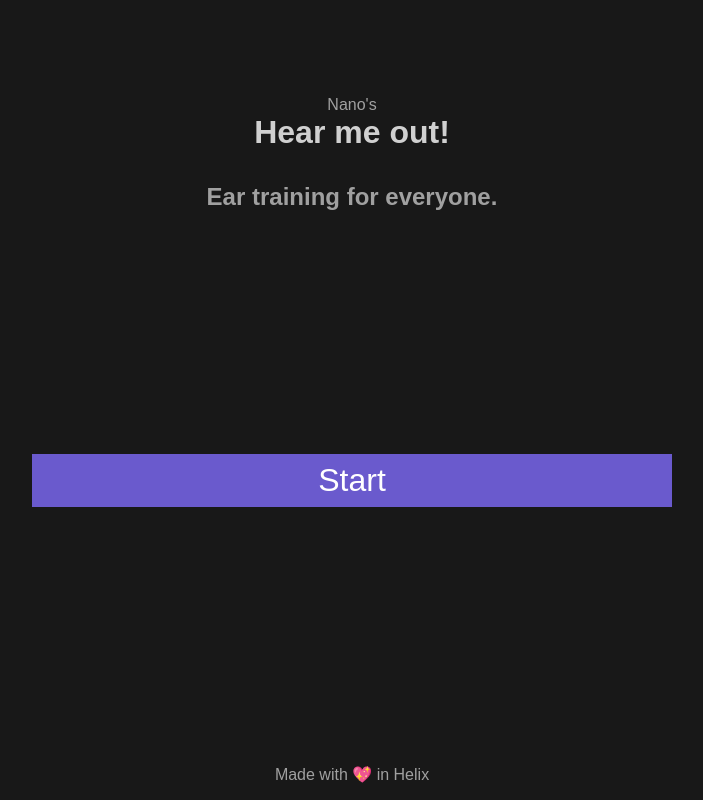
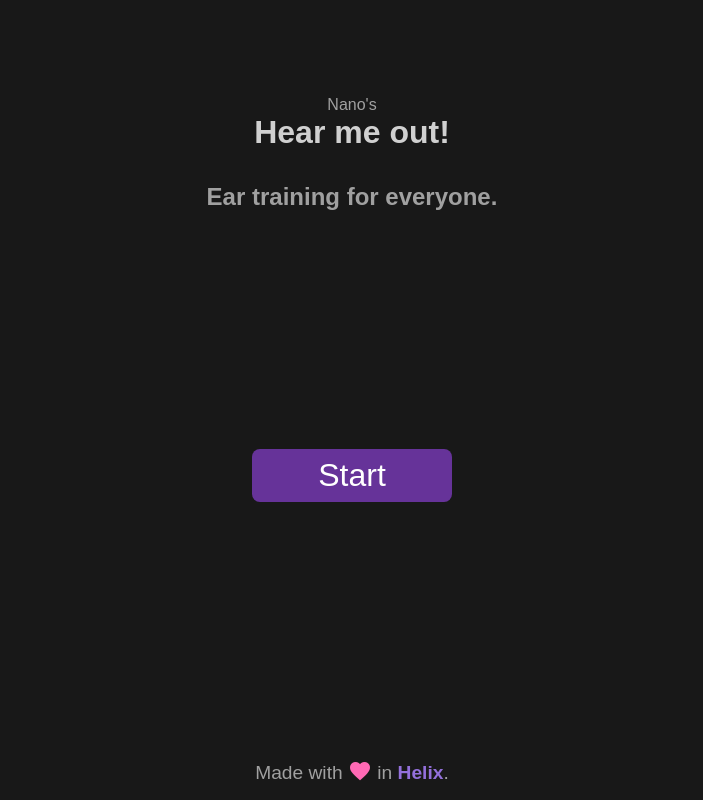
Before and after one commit to mec-nyan/hear-me-out, a React (Vite) app: page / in a window 1280 px wide. Shown: the whole page, without its empty margins (288-991 px from the left). Built offline with nearby package versions, Linux system fonts and the light colour scheme.

Commit message:
Change Icons and minor CSS adjustments.

```diff
--- a/index.html
+++ b/index.html
@@ -5,7 +5,7 @@
   <meta charset="UTF-8" />
   <link rel="icon" type="image/svg+xml" href="/favicon.svg" />
   <meta name="viewport" content="width=device-width, initial-scale=1.0" />
-  <link href="https://fonts.googleapis.com/css2?family=Material+Symbols+Outlined" rel="stylesheet" />
+  <link href="https://fonts.googleapis.com/icon?family=Material+Icons" rel="stylesheet">
   <title>Hear me out!</title>
 </head>
 
--- a/src/App.css
+++ b/src/App.css
@@ -12,12 +12,17 @@
   text-decoration: none;
   font-size: 2rem;
   padding: 0.5rem;
-  min-width: 50%;
+  min-width: 200px;
   outline: none;
   border: none;
-  border-radius: 0;
-  background-color: slateblue;
+  border-radius: 8px;
+  background-color: rebeccapurple;
   color: white;
+  transition: all 0.3s ease;
+}
+
+.start:hover {
+  filter: brightness(1.5);
 }
 
 .title {
@@ -38,6 +43,18 @@
 }
 
 footer {
+  font-size: 1.2rem;
   padding: 1rem;
   color: #a0a0a0;
 }
+
+.helix {
+  font-weight: bold;
+  color: mediumpurple;
+}
+
+.love {
+  color: hotpink;
+  transform: translateY(4px);
+  font-size: 1.5rem;
+}
--- a/src/App.tsx
+++ b/src/App.tsx
@@ -17,7 +17,7 @@ function App() {
       {/* We'll extract components later. */}
       <Link className='start' to='/levels'>Start</Link>
 
-      <footer>Made with 💖 in <span className='helix'>Helix</span></footer>
+      <footer>Made with <span className='love material-icons'>favorite</span> in <span className='helix'>Helix</span>.</footer>
     </div>
   )
 }
--- a/src/Chooser.css
+++ b/src/Chooser.css
@@ -13,11 +13,20 @@
   padding: 0 8px;
   display: grid;
   grid-template-columns: 56px 1fr 56px;
-  grid-template-rows: 56px;
+  height: 56px;
+  min-height: 56px;
   align-items: center;
   justify-items: center;
   background-color: #202020;
   border-bottom: 1px solid #505050;
+}
+
+@media (min-width: 600px) {
+  .top-nav {
+    grid-template-columns: 64px 1fr 64px;
+    height: 64px;
+    min-height: 64px;
+  }
 }
 
 h1 {
--- a/src/Chooser.tsx
+++ b/src/Chooser.tsx
@@ -35,7 +35,7 @@ export default function Chooser() {
       <div className='top-nav'>
         {/* TODO: Add icons. */}
         <Link to='/'>
-          <span className='icon-left material-symbols-outlined'>arrow_back</span>
+          <span className='icon-left material-icons'>arrow_back</span>
         </Link>
         <h1>Level</h1>
       </div>
```
